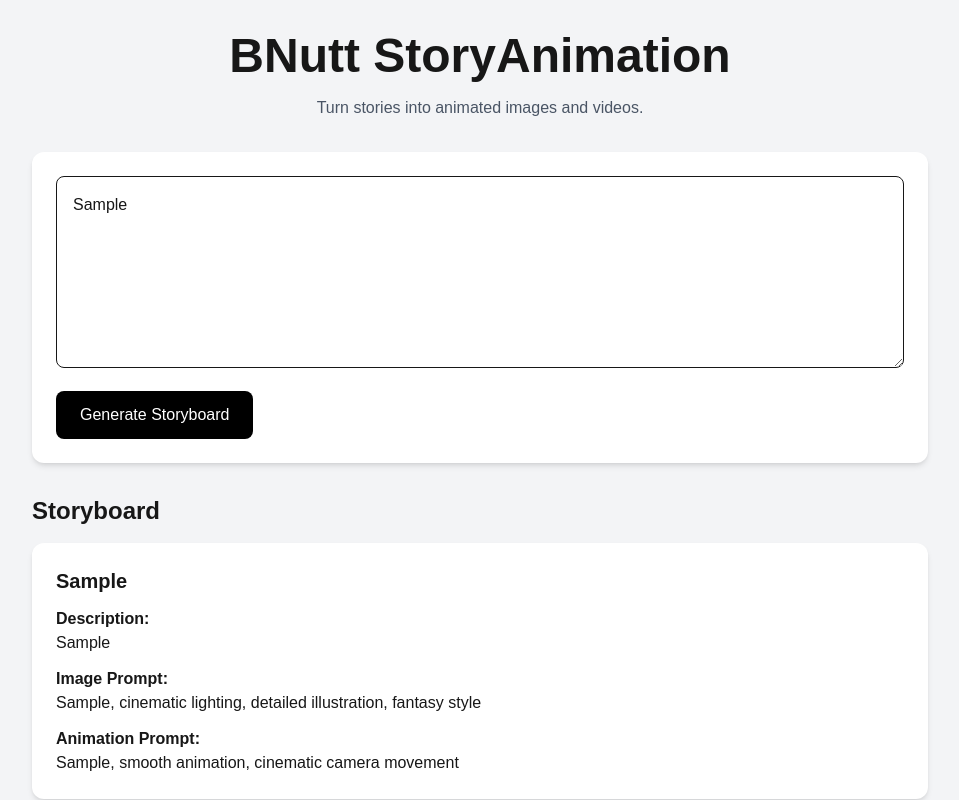
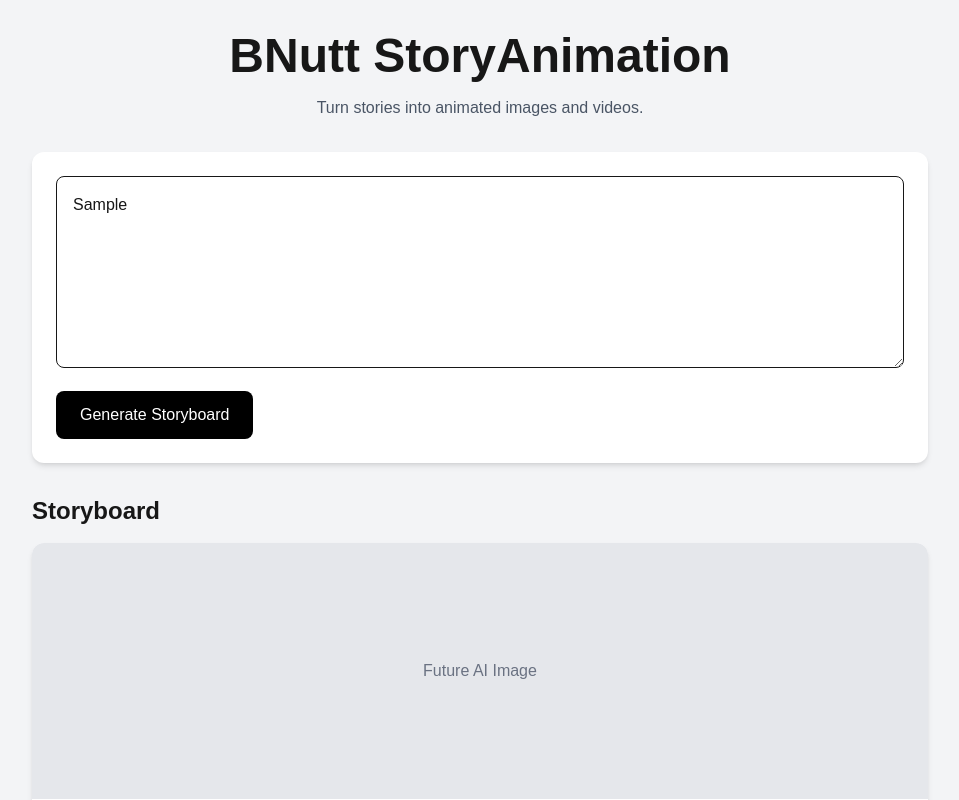
Before and after one commit to JITHU2558/bnutt-story-animation, a Next.js app: page / in a window 1280 px wide. Both pictures are taken after typing "Sample" into the empty fields and a click on the button "Generate Storyboard". Shown: the top 800 px of the page, without its empty margins (160-1119 px from the left). Built offline with nearby package versions, Linux system fonts and the light colour scheme.

Commit message:
Add storyboard scene cards

```diff
--- a/app/page.tsx
+++ b/app/page.tsx
@@ -49,8 +49,15 @@ export default function Home() {
           {scenes.map((scene) => (
   <div
     key={scene.id}
-                className="bg-white rounded-xl shadow-md p-6 mb-4"
+    className="bg-white rounded-xl shadow-md overflow-hidden mb-6"
   >
+    <div className="h-64 bg-gray-200 flex items-center justify-center">
+      <span className="text-gray-500">
+        Future AI Image
+      </span>
+    </div>
+
+    <div className="p-6">
       <h3 className="text-xl font-bold mb-3">
         {scene.title}
       </h3>
@@ -62,12 +69,17 @@ export default function Home() {
 
       <div className="mb-3">
         <strong>Image Prompt:</strong>
-                  <p>{scene.imagePrompt}</p>
+        <p className="text-sm text-gray-600">
+          {scene.imagePrompt}
+        </p>
       </div>
 
       <div>
         <strong>Animation Prompt:</strong>
-                  <p>{scene.animationPrompt}</p>
+        <p className="text-sm text-gray-600">
+          {scene.animationPrompt}
+        </p>
+      </div>
     </div>
   </div>
 ))}
```
Lines whose indentation alone changed are shown as unchanged.
